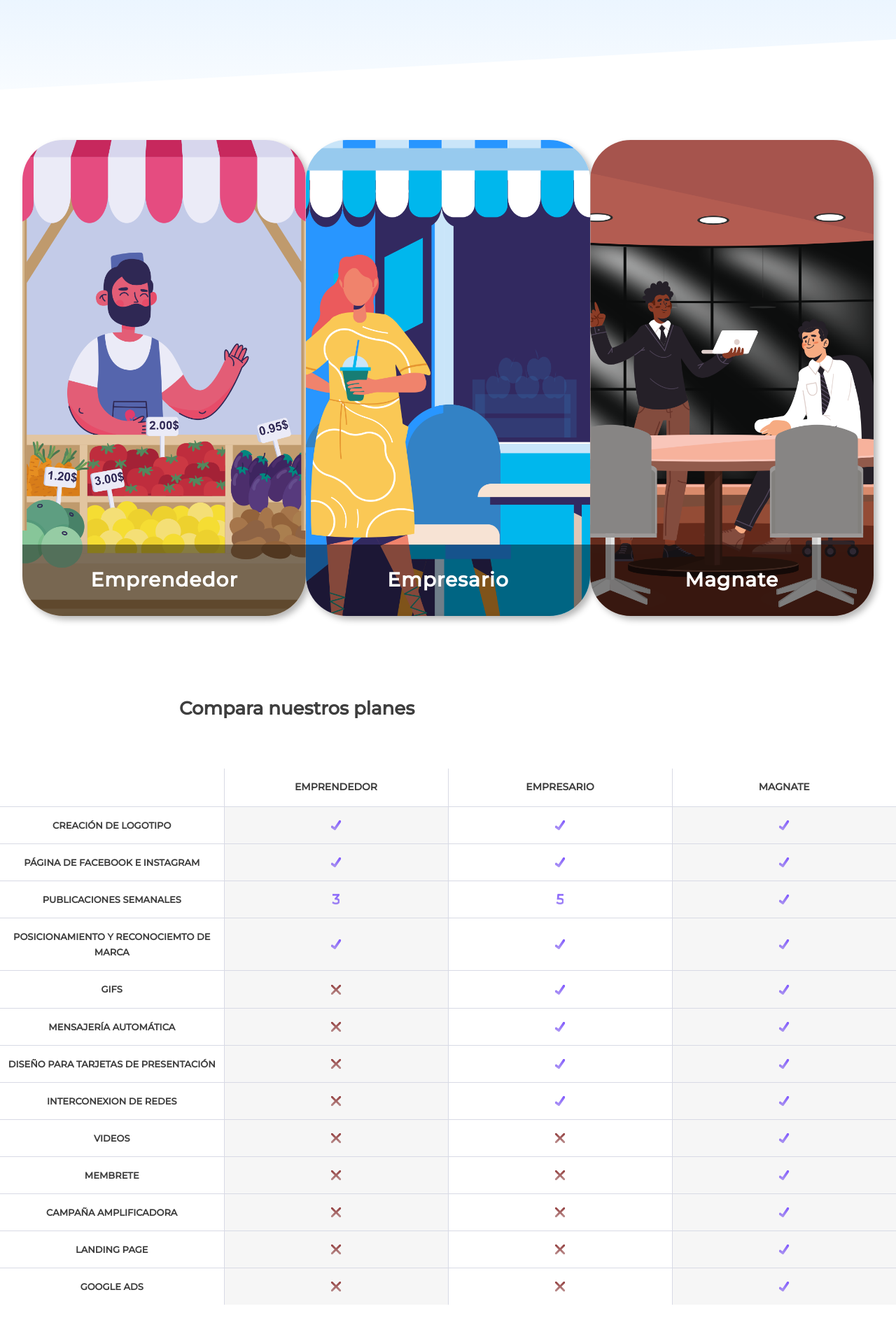
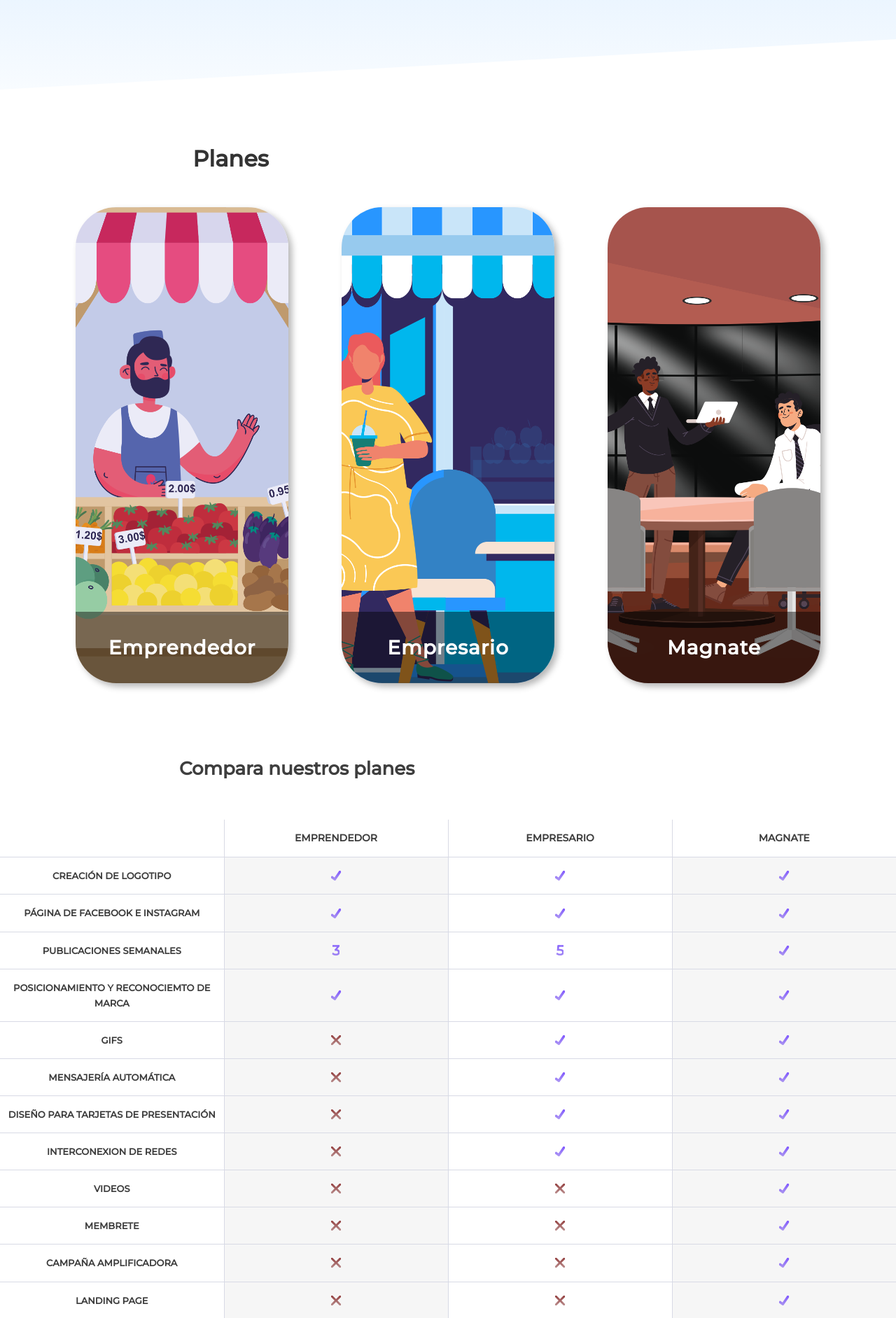
Before and after one commit to VladWithCode/ggmarketing, a Node server app: page /servicios in a window 1280 px wide. Shown: the part 280-2163 px from the top of the page at 70% size. Run offline with Node 20, Linux system fonts and the light colour scheme; some libraries are stand-ins or nearby versions.

Commit message:
Responsive services page

```diff
--- a/src/sass/abstracts/_mixins.scss
+++ b/src/sass/abstracts/_mixins.scss
@@ -143,7 +143,7 @@
         }
 
         ; // 600px
-    }
+    };
 
     @if $breakpoint==tab-port {
         @media (max-width: 56.25em) {
@@ -151,7 +151,7 @@
         }
 
         ; // 900px
-    }
+    };
 
     @if $breakpoint==from-tab-land {
         @media (min-width: 56.25em) {
@@ -159,7 +159,7 @@
         }
 
         ; // 900px
-    }
+    };
 
     @if $breakpoint==google {
         @media (max-width: 71.37em) {
@@ -167,7 +167,7 @@
         }
 
         ; // 900px
-    }
+    };
 
     @if $breakpoint==tab-land {
         @media (max-width: 75em) {
@@ -175,7 +175,7 @@
         }
 
         ; //1200px
-    }
+    };
 
     @if $breakpoint==big-desk {
         @media (min-width: 112.5em) {
@@ -183,6 +183,36 @@
         }
 
         ; //1800px
+    };
+
+    @if $breakpoint == bp-64em {
+        @media (max-width: 64em) {
+            @content;
+        };
+    };
+
+    @if $breakpoint == bp-37em {
+        @media (max-width: 37.5em) {
+            @content;
+        }
+    }
+
+    @if $breakpoint == bp-30em {
+        @media (max-width: 30rem) {
+            @content;
+        };
+    };
+
+    @if $breakpoint == bp-26em {
+        @media (max-width: 26.5625em) {
+            @content;
+        };
+    };
+
+    @if $breakpoint == bp-20em {
+        @media (max-width: 20em) {
+            @content;
+        }
     }
 }
 
--- a/src/sass/components/_nav.scss
+++ b/src/sass/components/_nav.scss
@@ -55,7 +55,7 @@
         // margin-right: 1.6rem;
         position: fixed;
         right: 2rem;
-        top: 1.5rem;
+        top: 2.5rem;
         background-color: $color-primary-dark;
         padding: .7rem 1.5rem;
         border-radius: 50rem;
--- a/src/sass/layout/_footer.scss
+++ b/src/sass/layout/_footer.scss
@@ -55,6 +55,10 @@
             font-size: 3rem;
             margin-right: 5rem;
 
+            @include respond(bp-20em) {
+                margin-right: 4rem;
+            }
+
             & .fa-facebook-f {
                 transition: all .3s !important;
                 &:hover {
--- a/src/sass/pages/_services.scss
+++ b/src/sass/pages/_services.scss
@@ -2,6 +2,10 @@
   min-height: 100vh;
   display: grid;
   grid-template-columns: [full-start] 1fr [center-start] repeat(12, [col-start] calc(1140px / 12) [col-end]) [center-end] 1fr [full-end];
+
+  @include respond(tab-land) {
+    grid-template-columns: [full-start] 1fr [center-start] repeat(12, [col-start] minmax(min-content, 100px) [col-start]) [center-end] 1fr [full-end];
+  }
 
   &Header {
     width: 100%;
@@ -26,22 +30,29 @@
     min-height: 70vh;
     grid-column: full-start / full-end;
     display: flex;
-    margin: 7rem 0;
     flex-wrap: wrap;
     align-content: flex-start;
+    padding: 5rem 0 10rem;
+
+    @include respond(bp-37em) {
+      display: none;
+    }
 
     &__heading {
       font-size: 2.6rem;
       display: inline-block;
       width: 100%;
-      padding: 4rem 20% 0;
+      padding: 5rem 20%;
     }
 
     &__table {
       width: 1440px;
       margin: auto;
-      margin-top: 5%;
 
+     /*  @include respond() {
+
+      }
+ */
       table {
         width: 100%;
         border-collapse: collapse;
@@ -144,23 +155,78 @@
   &Plans {
     grid-column: full-start / full-end;
     width: 95%;
-    height: 85vh;
+    // height: 85vh;
     margin: 0 auto;
     display: flex;
+    flex-wrap: wrap;
     justify-content: space-evenly;
-    align-content: center;
+    align-items: center;
+
+    @include respond(google) {
+      // height: auto;
+      flex-wrap: wrap;
+      justify-content: unset;
+      align-content: unset;
+    }
+
+    @include respond(bp-37em) {
+      padding: 3rem 0 13rem;
+    }
+
+    &__heading {
+      display: block;
+      width: 100%;
+      font-size: 3.2rem;
+      font-weight: 600;
+      color: #333;
+      padding: 0 20%;
+      margin-bottom: 4.2rem;
+    }
   }
 
   &Card {
     position: relative;
     display: flex;
-    height: 100%;
-    width: 480px;
+    height: 85vh;
+    width: 25%;
     border-radius: 5.8rem;
     overflow: hidden;
     @include shadow-light;
     transition: 0.3s linear;
     cursor: pointer;
+
+    @include respond(tab-land) {
+      height: 80vh;
+      margin: auto 0;
+    }
+
+    @include respond(bp-64em) {
+      height: 75vh;
+      width: 27%;
+    }
+
+    @include respond(google) {
+      width: 90%;
+      height: 90vh;
+      margin: 5rem auto;
+
+      &:first-child {
+        margin-top: 0;
+      }
+
+      &:last-child {
+        margin-bottom: 0;
+      }
+    }
+
+    @include respond(bp-37em) {
+      height: 80vh;
+      margin: 2rem auto;
+    }
+
+    @include respond(bp-20em) {
+      height: 60vh;
+    }
 
     &:hover {
       .svcsCard {
@@ -222,6 +288,10 @@
       letter-spacing: 1px;
       color: #fff;
       transition: 0.5s linear;
+
+      @include respond(bp-26em) {
+        font-size: 2rem;
+      }
     }
 
     &__content {
@@ -231,7 +301,7 @@
       z-index: 30;
       display: flex;
       flex-direction: column;
-      border-radius: 6rem;
+      // border-radius: 6rem;
       background-color: #fff;
       transform: translateY(100%);
       transition: transform 0.5s ease-in;
@@ -243,6 +313,8 @@
         font-size: 3.4rem;
         letter-spacing: 1px;
         color: $color-black;
+
+
       }
 
       .benefits {
@@ -253,12 +325,13 @@
         padding-block-start: 0;
         width: 80%;
         margin: auto;
-        margin-top: 4rem;
+        margin-top: 2rem;
       }
 
       .benefit {
         display: flex;
         padding: 1rem 0;
+        align-items: center;
 
         &::before {
           content: "";
@@ -266,8 +339,11 @@
           width: 1.5rem;
           height: 1.5rem;
           -webkit-mask: url('/assets/check.svg');
+          -webkit-mask-repeat: no-repeat;
           mask: url('/assets/check.svg');
-          margin: auto 1rem;
+          mask-repeat: no-repeat;
+          // margin: auto 1rem;
+          margin-right: 1.5rem;
         }
       }
 
--- a/src/views/pages/services.hbs
+++ b/src/views/pages/services.hbs
@@ -11,6 +11,7 @@
   </div>
 
   <div class="svcsPlans">
+    <div class="svcsPlans__heading">Planes</div>
     <form class="svcsCard svcsCard--ent" method="get" action="/contratar/emprendedor">
       <div class="svcsCard__bg svcsCard__bg--ent"></div>
       <h3 class="svcsCard__heading">Emprendedor</h3>
@@ -25,7 +26,7 @@
         <button class="cta cta--ent" type="submit">$2,499</button>
       </div>
     </form>
-    <form class="svcsCard svcsCard--emp" method="get" action="/contratar/empresario">
+    <form class="svcsCard svcsCard--emp" method="get" action="/contratar/empresario" onsubmit="(e) => e.preventDefault();">
       <div class="svcsCard__bg svcsCard__bg--emp"></div>
       <h3 class="svcsCard__heading">Empresario</h3>
       <div class="svcsCard__content svcsCard__content--emp">
```
Also changed, not shown: src/public/assets/bill.svg (added), src/public/css/style.css.
